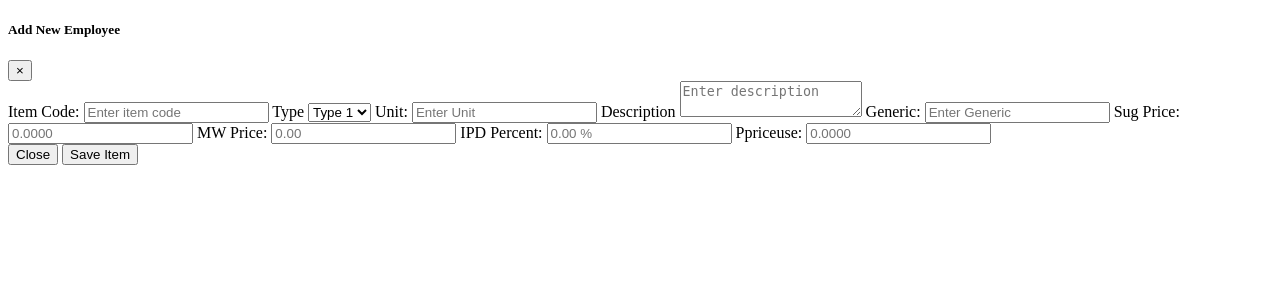
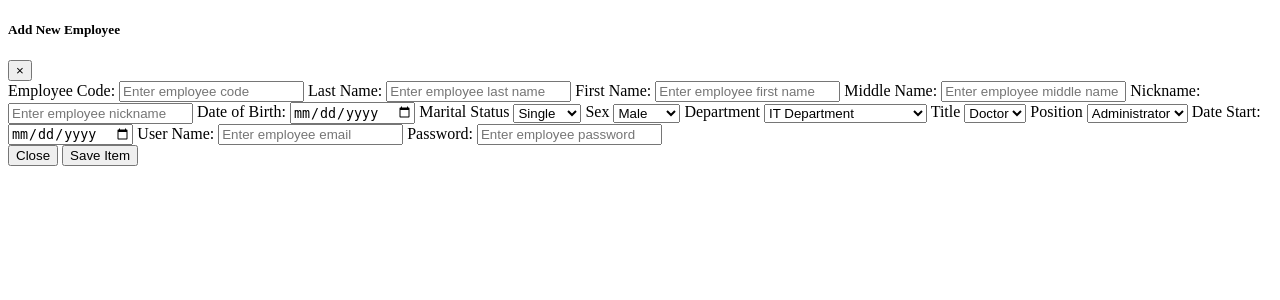
Before and after one commit to PaulSong213/milktea-commerce, a PHP site: page /Employee/add.php in a window 1280 px wide. Shown: the top 300 px of the page. Run offline with PHP 8.4, Linux system fonts and the light colour scheme.

Commit message:
add Employee function

```diff
--- a/Employee/add.php
+++ b/Employee/add.php
@@ -16,38 +16,75 @@
                 </div>
                 <div class="modal-body">
                     <!-- Your modal content goes here -->
-                    <label for="item_code">Item Code:</label>
-                    <input type="text" id="item_code" name="item_code" class="form-control"
-                        placeholder="Enter item code" required>
+                    <label for="item_code">Employee Code:</label>  <!--Employee Code -->
+                    <input type="number" id="item_code" name="employee_code" class="form-control"
+                        placeholder="Enter employee code" required>
 
-                    <label for="type">Type</label>
-                    <select class="form-control" id="type" name="type">
-                        <option value="type1">Type 1</option>
-                        <option value="type2">Type 2</option>
-                        <option value="type3">Type 3</option>
+                    <label for="item_code">Last Name:</label> <!--First Name -->
+                    <input type="text" id="item_code" name="employee_lname" class="form-control"
+                        placeholder="Enter employee last name" required>
+
+                     <label for="item_code">First Name:</label>
+                    <input type="text" id="item_code" name="employee_fname" class="form-control"
+                        placeholder="Enter employee first name" required>
+
+                    <label for="item_code">Middle Name:</label>
+                    <input type="text" id="item_code" name="employee_mname" class="form-control"
+                        placeholder="Enter employee middle name" >
+
+                    <label for="item_code">Nickname:</label>
+                    <input type="text" id="item_code" name="employee_nickname" class="form-control"
+                        placeholder="Enter employee nickname" >
+
+                    <label for="item_code">Date of Birth:</label>
+                        <input type="date" id="item_code" name="employee_bdate" class="form-control"
+                        placeholder="Enter employee middle name" >
+
+                      <label for="type">Marital Status</label>
+                    <select class="form-control" id="type" name="marital">
+                        <option value="Single">Single</option>
+                        <option value="Married">Married</option>
                     </select>
 
-                    <label for="Unit">Unit:</label>
-                    <input type="number" id="Unit" class="form-control" name="Unit" placeholder="Enter Unit" required>
+                     <label for="type">Sex</label>
+                    <select class="form-control" id="type" name="sex">
+                        <option value="Male">Male</option>
+                        <option value="Female">Female</option>
+                    </select>
+                      <label for="type">Department</label>
+                    <select class="form-control" id="type" name="dept">
+                        <option value="IT Department">IT Department</option>
+                        <option value="Admin Department">Admin Department</option>
+                        <option value="Information Department">Information Department</option>
+                        <option value="HMO Department">HMO Department</option>
+                        <option value="OR Department">OR Department</option>
+                        <option value="IP Department">IP Department</option>
+                        <option value="Accounting Department">Accounting Department</option>
+                    </select>
 
-                    <label for="description">Description</label>
-                    <textarea class="form-control" id="description" name="description"
-                        placeholder="Enter description" required></textarea>
+                    <label for="type">Title</label>
+                    <select class="form-control" id="type" name="title">
+                        <option value="Doctor">Doctor</option>
+                        <option value="Nurse">Nurse</option>
+                        <option value="Intern">Intern</option>
+                    </select>
 
-                    <label for="Generic">Generic:</label>
-                    <input type="text" id="Generic" class="form-control" name="Generic" placeholder="Enter Generic" required>
+                     <label for="type">Position</label>
+                    <select class="form-control" id="type" name="position">
+                        <option value="">Administrator</option>
+                        <option value="type2">Owner</option>
+                        <option value="type3">Nurse</option>
+                    </select>
 
-                    <label for="Sugprice">Sug Price:</label>
-                    <input type="number" id="Sugprice" class="form-control" name="Sugprice" placeholder="0.0000" required>
+                     <label for="item_code">Date Start:</label>
+                        <input type="date" id="item_code" name="employee_sdate" class="form-control"
+                        placeholder="Enter employee middle name" >
 
-                    <label for="MWprice">MW Price:</label>
-                    <input type="number" id="MWprice" class="form-control" name="MWprice" placeholder="0.00" required>
+                    <label for="email">User Name:</label>
+                    <input type="email" id="email" class="form-control" name="email" placeholder="Enter employee email" required>
 
-                    <label for="IPDprice">IPD Percent:</label>
-                    <input type="number" id="IPDprice" class="form-control" name="IPDprice" placeholder="0.00 %" required>
-
-                    <label for="Ppriceuse">Ppriceuse:</label>
-                    <input type="number" id="Ppriceuse" class="form-control" name="Ppriceuse" placeholder="0.0000" required>
+                    <label for="Password">Password:</label>
+                    <input type="password" id="Password" class="form-control" name="Password" placeholder="Enter employee password" required>
                     <!-- Add more fields as needed -->
                 </div>
                 <div class="modal-footer">
--- a/Employee/employeeTable.php
+++ b/Employee/employeeTable.php
@@ -40,7 +40,7 @@
         <table id="example" class="table table-striped" style="width:100%">
             <thead>
                 <tr>
-                    <th>Database ID</th>
+
                     <th>Employee Code</th>
                     <th>Employee Name</th>
                     <th>Title</th>
@@ -69,7 +69,6 @@
                     $statusColor = ($row["Status"]  == "1") ? "bg-success"  : "bg-danger"; //condition for color bg.
                     echo "
                                 <tr>
-                                    <td>" . $row["DatabaseID"] . "</td>
                                     <td>" . $row["EmployeeCode"] . "</td>
                                     <td>
                                         " . $row["fname"] . "
```
Also changed, not shown: Employee/addfunction.php (+18 -12 lines), Employee/archive.php (+4 -4 lines).
